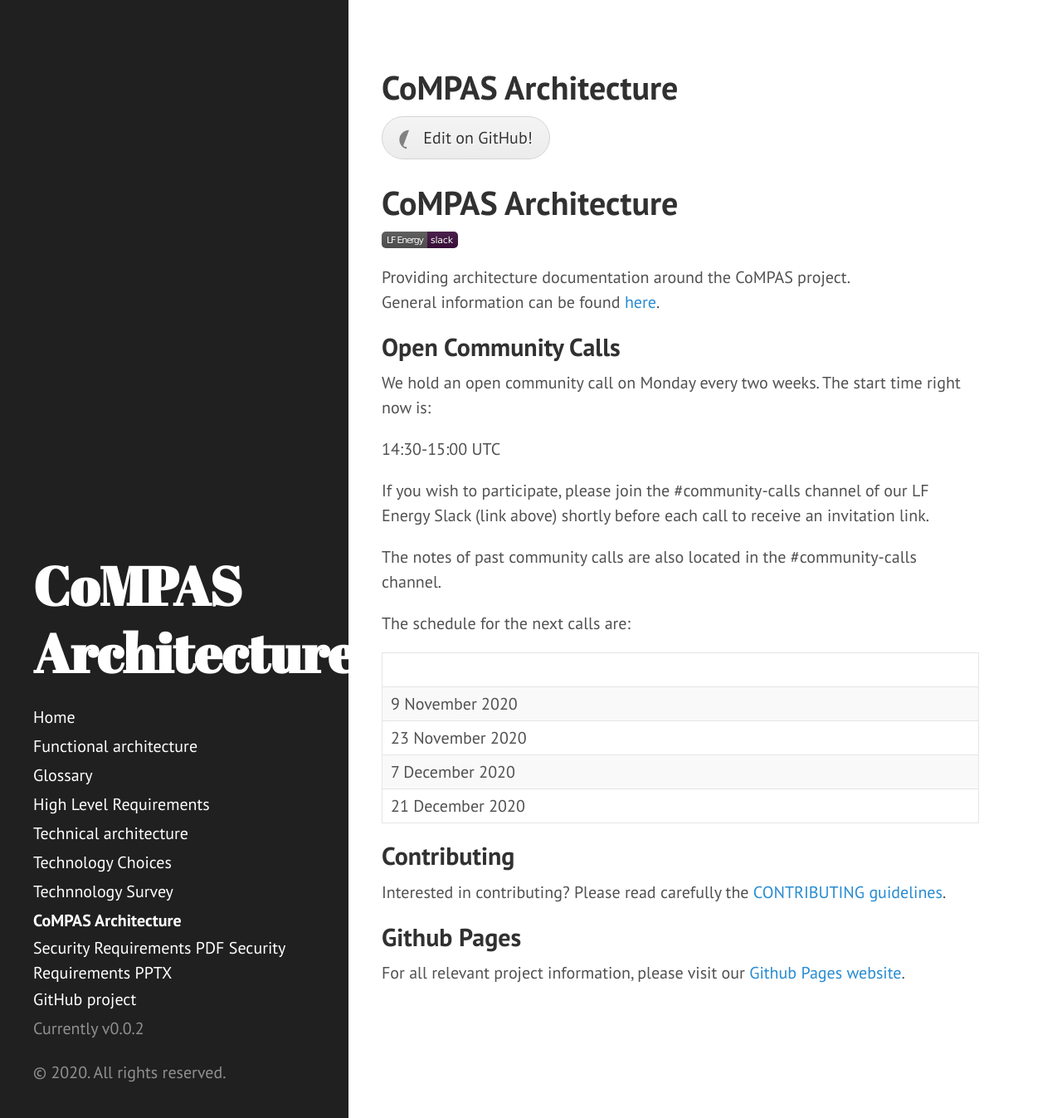
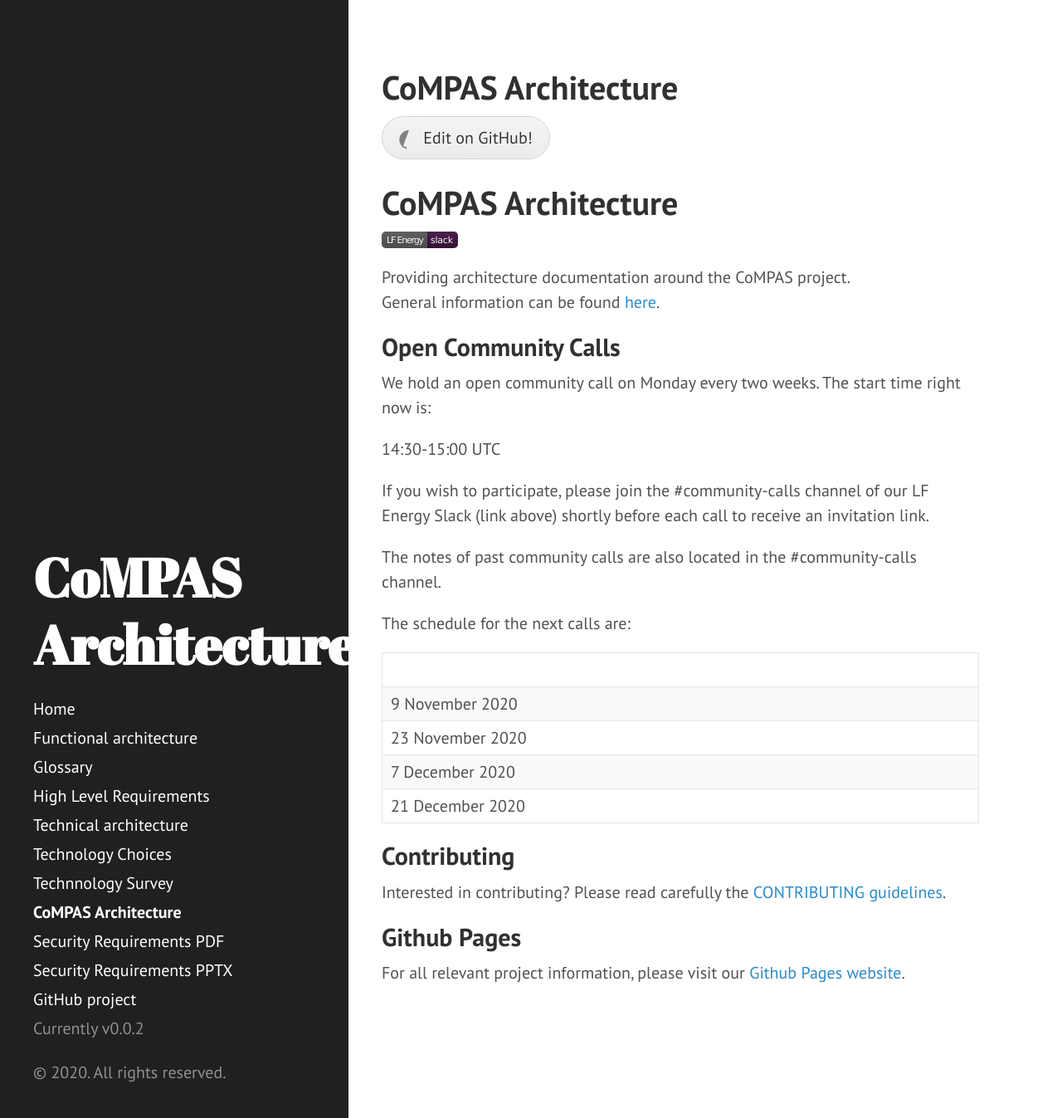
Before and after one commit to com-pas/compas-architecture, a Jekyll site: the page built from README.md, in a window 1280 px wide and 1347 px high. Shown: the whole window at 83% size. Built offline with Jekyll 4.4.1, drawn with Linux system fonts in a browser that asks for light colours; our own code applies the rules of GitHub Pages for plain Markdown files.

Commit message:
Added class
Signed-off-by: Rob Tjalma <rob@tjalma.com>

```diff
--- a/_includes/sidebar.html
+++ b/_includes/sidebar.html
@@ -21,9 +21,9 @@
         {% endif %}
       {% endfor %}
 
-      <a href="{{ site.baseurl }}blob-files/security_requirements_workshop.pdf" target="_blank">Security Requirements PDF</a>
-      <a href="{{ site.baseurl }}blob-files/security_requirements_workshop.pptx" target="_blank">Security Requirements PPTX</a>
-      <a class="sidebar-nav-item" href="{{ site.github.repo }}">GitHub project</a>
+      <a class="sidebar-nav-item" href="{{ site.baseurl }}/blob-files/security_requirements_workshop.pdf" target="_blank">Security Requirements PDF</a>
+      <a class="sidebar-nav-item" href="{{ site.baseurl }}/blob-files/security_requirements_workshop.pptx" target="_blank">Security Requirements PPTX</a>
+      <a class="sidebar-nav-item" href="{{ site.github.repo }}" target="_blank">GitHub project</a>
       <span class="sidebar-nav-item">Currently v{{ site.version }}</span>
     </nav>
 
```
